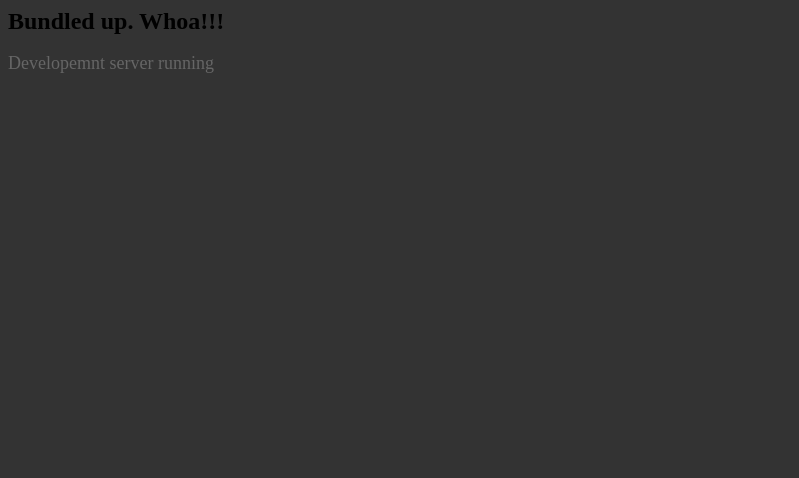
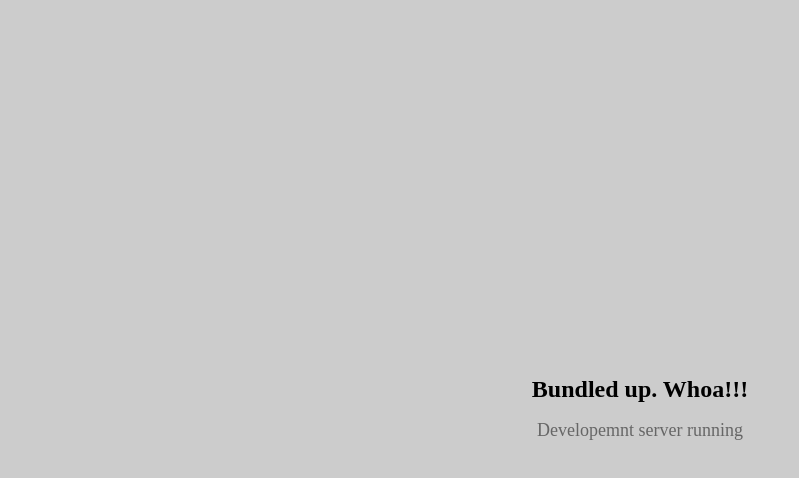
Before and after one commit to dennischow/webpack-trial, a website built with webpack: page src/index.html in a window 1280 px wide. Shown: the whole page, without its empty margins (0-799 px from the left). Built offline with nearby package versions, Linux system fonts and the light colour scheme; files whose address does not match are found by name.

Commit message:
Added html-loader in devDependencies

```diff
--- a/package.json
+++ b/package.json
@@ -19,6 +19,7 @@
     "clean-webpack-plugin": "^0.1.17",
     "css-loader": "^0.28.8",
     "extract-text-webpack-plugin": "^3.0.2",
+    "html-loader": "^0.5.4",
     "html-webpack-plugin": "^2.30.1",
     "less": "^2.7.3",
     "less-loader": "^4.0.5",
--- a/src/assets/less/app.less
+++ b/src/assets/less/app.less
@@ -1,10 +1,14 @@
 @import './master/_master.less';
 
 #heading {
+    margin: 10px 0;
     font-size: 24px;
+    line-height: 1em;
 }
 
 #dev-server-message {
+    margin: 10px 0;
     color: #666;
     font-size: 18px;
+    line-height: 1em;
 }
--- a/src/assets/less/master/_master.less
+++ b/src/assets/less/master/_master.less
@@ -1,10 +1,17 @@
+html,
 body {
-    background-color: #333;
+    min-height: 100%;
+}
+
+body {
+    background-color: #CCCCCC;
     font-size: 16px;
 }
 
-div {
+.content-wrapper {
     display: flex;
+    height: 100%;
     justify-content: center;
     align-items: center;
+    flex-direction: column;
 }
--- a/src/index.html
+++ b/src/index.html
@@ -5,8 +5,12 @@
     <link href="./assets/css/app.css" rel="stylesheet">
 </head>
 <body>
-    <h1 id="heading">Bundled up. Whoa!!!</h1>
-    <p id="dev-server-message">Developemnt server running</p>
+
+    <div class="content-wrapper">
+        <h1 id="heading">Bundled up. Whoa!!!</h1>
+        <p id="dev-server-message">Developemnt server running</p>
+    </div>
+
     <script src="./assets/js/app.js"></script>
 </body>
 </html>
--- a/webpack.config.js
+++ b/webpack.config.js
@@ -74,6 +74,17 @@ module.exports = {
                     // use style-loader in development
                     fallback: "style-loader"
                 })
+            },
+            {
+                test: /\.html$/,
+                use: [
+                    {
+                        loader: "html-loader",
+                        options: {
+                            minimize: true
+                        }
+                    }
+                ]
             }
         ]
     },
```
